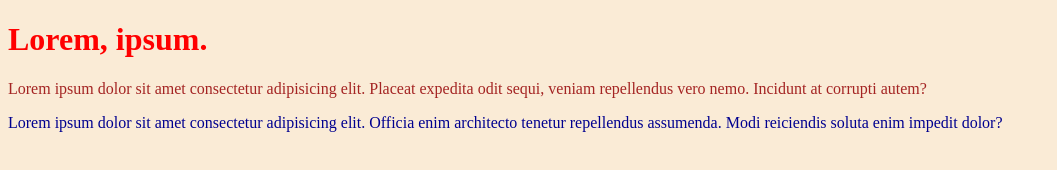
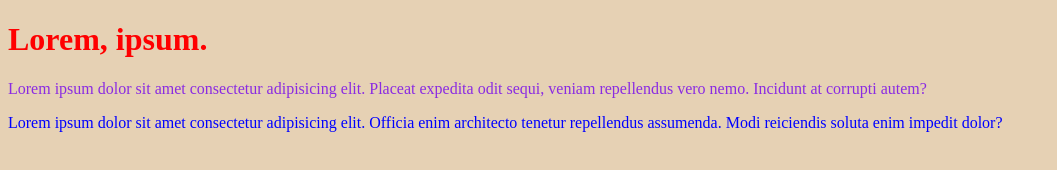
Before and after one commit to agao1318/cwiczenie18, a plain HTML site: page index.html in a window 1280 px wide. Shown: the whole page, without its empty margins (0-1057 px from the left). Drawn offline with Linux system fonts and the light colour scheme.

Commit message:
poprawka

```diff
--- a/css/style.css
+++ b/css/style.css
@@ -0,0 +1,12 @@
+.color {
+    background-color: #e6d1b4;
+}
+.red {
+    color:red;
+}
+.dark {
+color: blueviolet;
+}
+.blue {
+color: blue;
+}
--- a/index.html
+++ b/index.html
@@ -1,14 +1,20 @@
 <!DOCTYPE html>
 <html lang="en">
+
 <head>
     <meta charset="UTF-8">
     <meta http-equiv="X-UA-Compatible" content="IE=edge">
     <meta name="viewport" content="width=device-width, initial-scale=1.0">
     <title>Document</title>
+    <link rel="stylesheet" href="css/style.css">
 </head>
-<body style="background-color:#faebd6 ;">
-    <h1 style="color:#ff0000 ;">Lorem, ipsum.</h1>
-    <p style="color:#a42423 ;">Lorem ipsum dolor sit amet consectetur adipisicing elit. Placeat expedita odit sequi, veniam repellendus vero nemo. Incidunt at corrupti autem?</p>
-    <p style="color:#00008f ;">Lorem ipsum dolor sit amet consectetur adipisicing elit. Officia enim architecto tenetur repellendus assumenda. Modi reiciendis soluta enim impedit dolor?</p>
+
+<body class="color">
+    <h1 class="red">Lorem, ipsum.</h1>
+    <p class="dark">Lorem ipsum dolor sit amet consectetur adipisicing elit. Placeat expedita odit sequi, veniam
+        repellendus vero nemo. Incidunt at corrupti autem?</p>
+    <p class="blue">Lorem ipsum dolor sit amet consectetur adipisicing elit. Officia enim architecto tenetur
+        repellendus assumenda. Modi reiciendis soluta enim impedit dolor?</p>
 </body>
+
 </html>
```
